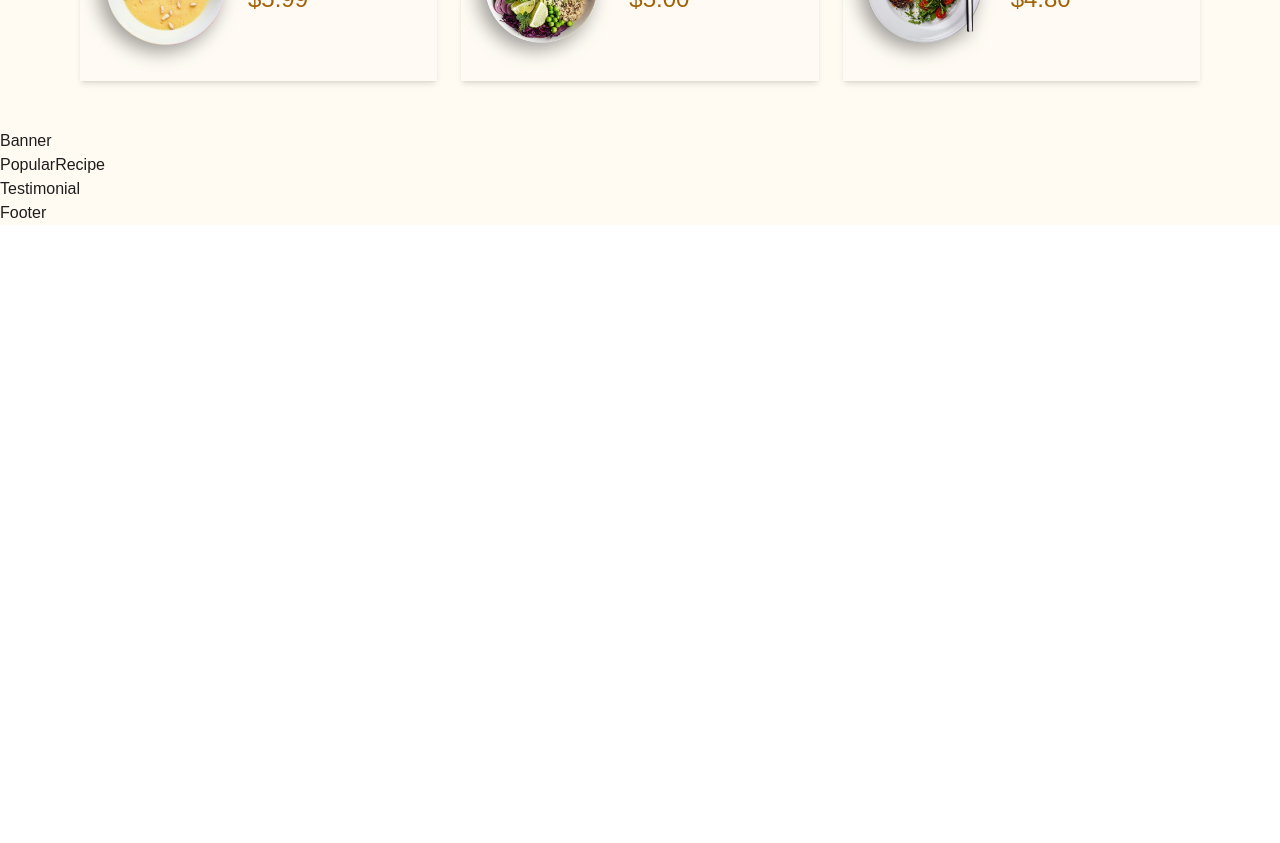
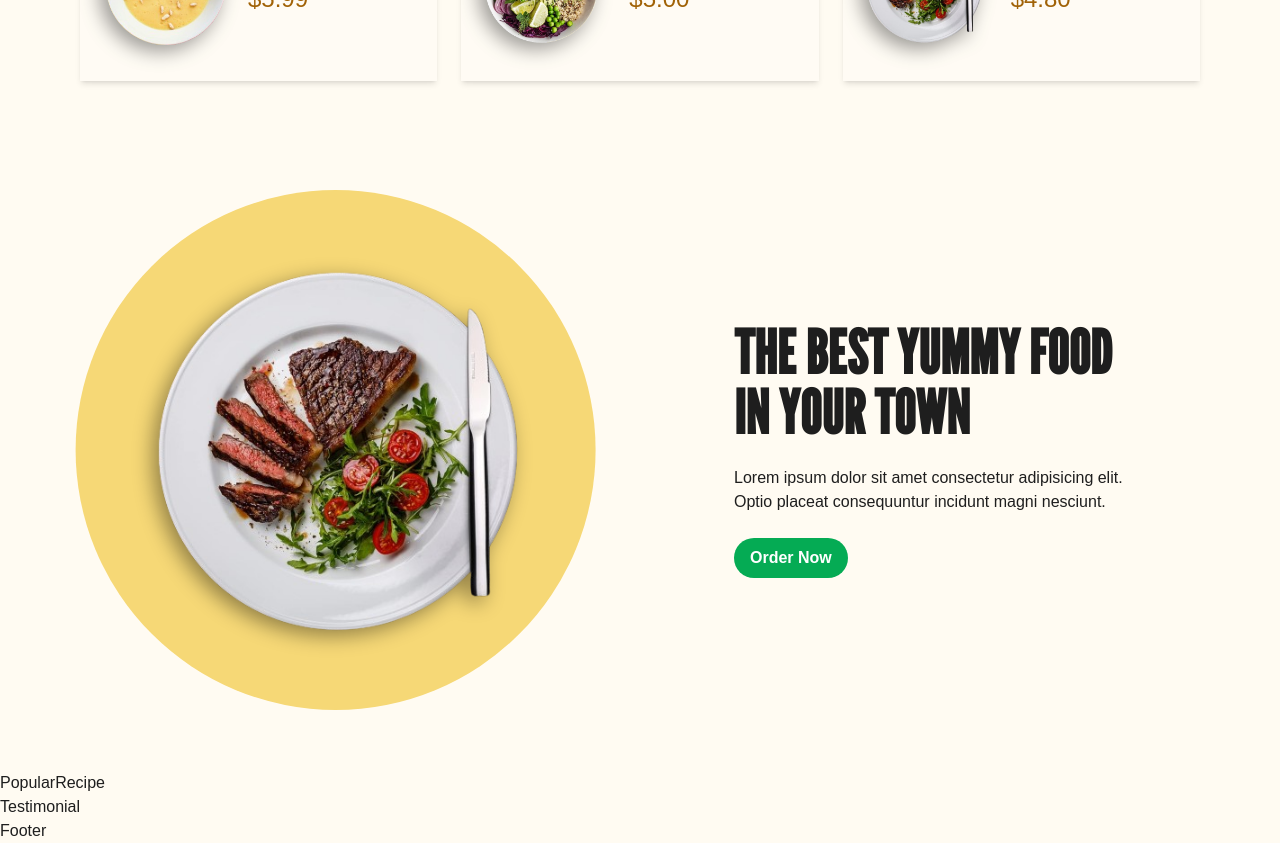
Before and after one commit to freetimezp/js-portfolio-103-yummy, a React (Vite) app: page / in a window 1280 px wide. Shown: the part 960-1803 px from the top of the page. Before the commit the page ends 1185 px from the top, so only its background shows below. Built offline with nearby package versions, Linux system fonts and the light colour scheme.

Commit message:
05. js-portfolio-103-yummy. Banner component.

```diff
--- a/src/components/Banner/Banner.jsx
+++ b/src/components/Banner/Banner.jsx
@@ -1,7 +1,71 @@
+/* eslint-disable no-unused-vars */
 import React from "react";
+import { motion } from "framer-motion";
+
+import BannerImage from "../../assets/food/banner.png";
+
+import { SlideUp } from "../Hero/Hero";
 
 const Banner = () => {
-  return <div>Banner</div>;
+  return (
+    <section>
+      <div className="container py-24">
+        <div className="grid grid-cols-1 md:grid-cols-2 gap-14 place-items-center">
+          {/* image */}
+          <div className="relative">
+            <motion.img
+              src={BannerImage}
+              alt="banner"
+              className="relative z-10 w-full max-w-[450px] img-shadow"
+              initial={{ opacity: 0, x: -100, y: 100 }}
+              whileInView={{ opacity: 1, x: 0, y: 0 }}
+              whileHover={{ scale: 1.2, rotate: 25, x: 50, y: -50 }}
+              transition={{ duration: .8, scale: { duration: .6 } }}
+            />
+
+            <motion.div
+              className="absolute top-[50%] right-[50%] transform translate-x-[50%]
+              translate-y-[-50%] md:translate-x-[48%] h-[420px] md:h-[520px] w-[420px]
+              md:w-[520px] bg-lightYellow rounded-full"
+              initial={{ opacity: 0 }}
+              whileInView={{ opacity: 1 }}
+              transition={{ duration: .6, delay: 0.8 }}
+            />
+          </div>
+
+          {/* text */}
+          <div className="space-y-6 lg:max-w-[400px]">
+            <motion.h1
+              className="text-6xl uppercase font-semibold font-league"
+              variants={SlideUp(1)}
+              initial="hidden"
+              whileInView="show"
+            >
+              The Best Yummy Food in Your Town
+            </motion.h1>
+
+            <motion.p
+              variants={SlideUp(1.3)}
+              initial="hidden"
+              whileInView="show"
+            >
+              Lorem ipsum dolor sit amet consectetur adipisicing elit.
+              Optio placeat consequuntur incidunt magni nesciunt.
+            </motion.p>
+
+            <motion.button
+              className="btn-primary"
+              variants={SlideUp(1.6)}
+              initial="hidden"
+              whileInView="show"
+            >
+              Order Now
+            </motion.button>
+          </div>
+        </div>
+      </div>
+    </section>
+  );
 };
 
 export default Banner;
--- a/src/components/HotDessert/HotDessert.jsx
+++ b/src/components/HotDessert/HotDessert.jsx
@@ -1,3 +1,4 @@
+/* eslint-disable no-unused-vars */
 import React from "react";
 
 import foodImage1 from "../../assets/food/food.png";
```
